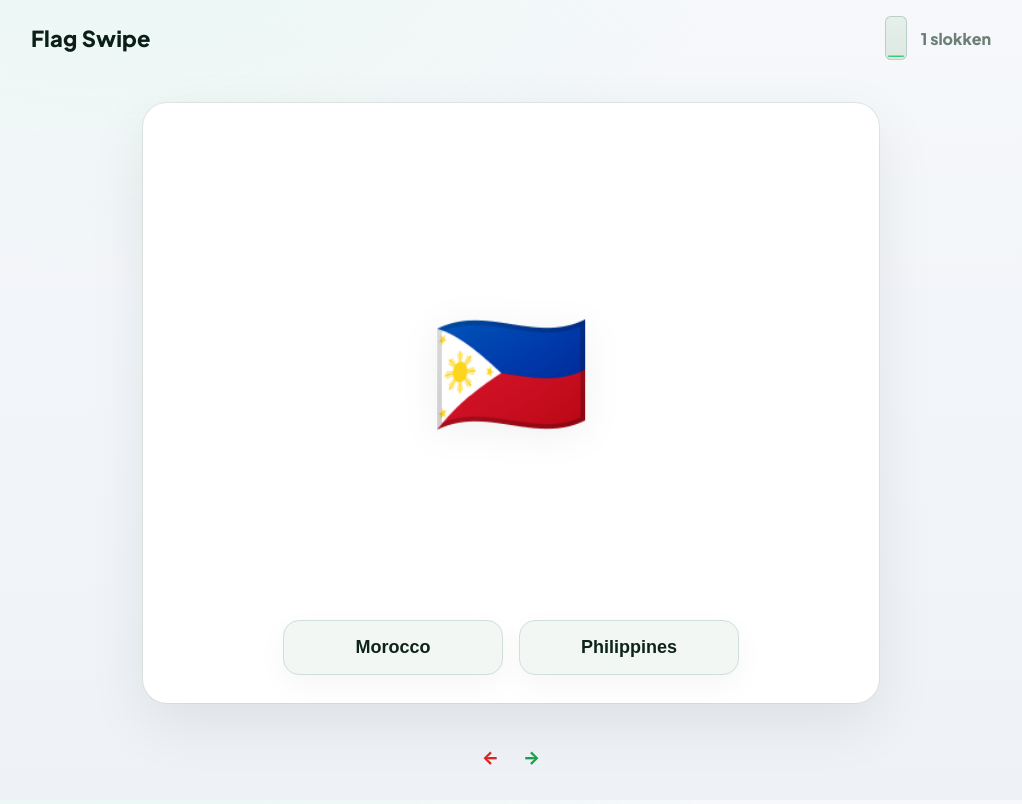
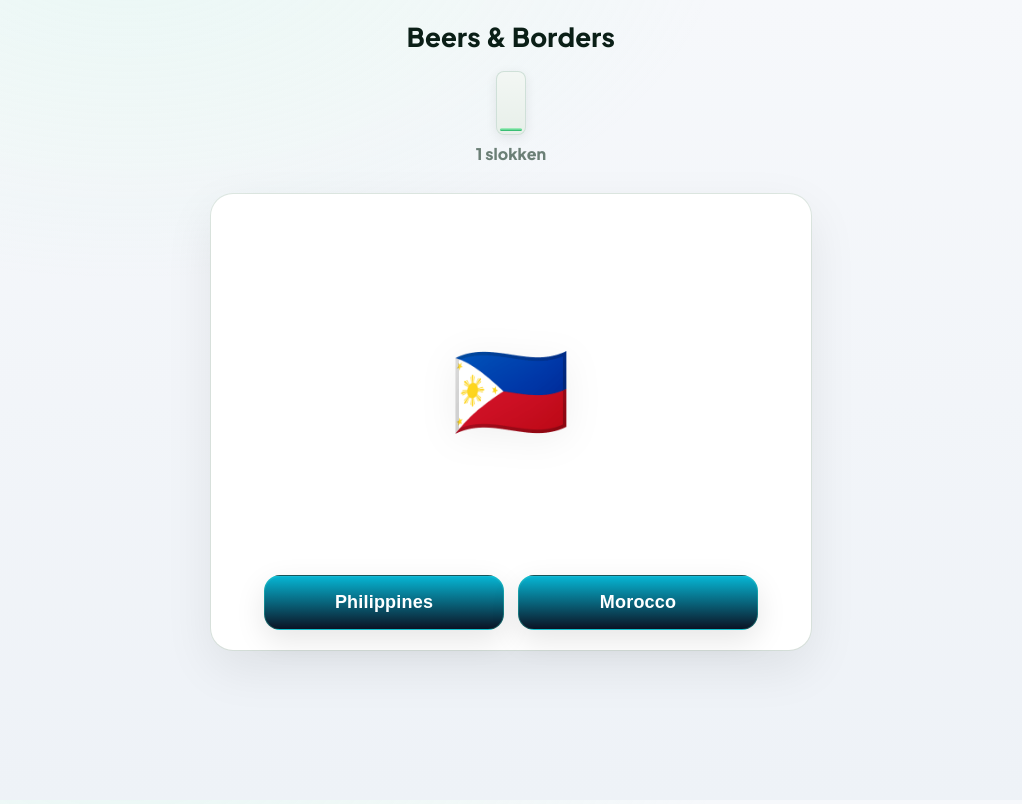
Before and after one commit to njderidder/FlagApp, a plain HTML site: page index.html in a window 1280 px wide. Both pictures are taken after a click on the button "Start". Shown: the whole page, without its empty margins (129-1151 px from the left). Drawn offline with Linux system fonts and the light colour scheme.

Commit message:
Update index.html

```diff
--- a/index.html
+++ b/index.html
@@ -3,7 +3,7 @@
 <head>
 <meta charset="utf-8" />
 <meta name="viewport" content="width=device-width, initial-scale=1" />
-<title>Flag Swipe — Kies het land</title>
+<title>Beers & Borders — Kies het land</title>
 <meta name="color-scheme" content="dark light" />
 <link rel="preconnect" href="https://fonts.gstatic.com" crossorigin>
 <link href="https://fonts.googleapis.com/css2?family=Plus+Jakarta+Sans:wght@400;600;800&display=swap" rel="stylesheet">
@@ -11,10 +11,11 @@
   :root{
     --bg1:#f6f8fb; --bg2:#eef2f7;
     --card:#ffffff; --ink:#0b1f17; --muted:#6b7f76;
-    --good:#16a34a; --bad:#ef4444;
-    --btn:#f3f7f4; --btn-ink:#0c241c; --btn-border:#cfe0d8;
+    --btn-ink:#ffffff; --btn-ring:#2dd4bf55;
+    --glass-stroke:#cfe0d8; --glass-fill1:#b5f0c6; --glass-fill2:#4cd186;
     --radius:18px; --ease:cubic-bezier(.2,.8,.2,1);
   }
+
   html,body{height:100%;margin:0}
   body{
     font-family:"Plus Jakarta Sans", system-ui, -apple-system, Segoe UI, Roboto, Arial;
@@ -24,57 +25,92 @@
       linear-gradient(180deg, var(--bg1), var(--bg2));
     overflow:hidden;
   }
-  .app{width:min(960px,96vw); height:min(880px,94vh); margin:2vh auto;
-    display:grid; grid-template-rows:auto 1fr auto; gap:16px;}
 
-  header{display:flex; align-items:center; justify-content:space-between; gap:12px}
-  .title{font-weight:800; letter-spacing:.2px; font-size:22px}
+  .app{
+    width:min(960px,96vw); height:min(900px,96vh);
+    margin:2vh auto;
+    display:grid; grid-template-rows:auto 1fr; gap:16px;
+  }
 
-  .hud{display:flex; align-items:center; gap:14px}
-  .cans{display:flex; align-items:flex-end; gap:6px}
-  .can{position:relative; width:22px; height:44px; border-radius:6px;
-    background:linear-gradient(180deg,#e7efe9,#dde9e3); box-shadow:inset 0 0 0 1px #b9cfc3; overflow:hidden}
-  .fill{position:absolute; left:3px; right:3px; bottom:3px; height:0%;
-    border-radius:4px; background:linear-gradient(180deg,#9ef6b2,#44d17a 70%,#22a65c);}
-  .streak{font-weight:800; color:var(--muted)}
+  /* Header */
+  header{
+    display:grid; grid-template-columns:1fr; align-items:center; gap:10px;
+    padding:4px 0 2px;
+    text-align:center;
+  }
+  .title{font-weight:800; letter-spacing:.2px; font-size:26px}
 
-  .stage{position:relative; display:grid; place-items:center;}
+  .hud-row{
+    display:flex; flex-direction:column; align-items:center; gap:8px;
+  }
+  .glasses-wrap{
+    display:flex; align-items:flex-end; gap:10px; flex-wrap:wrap;
+    min-height:72px;
+    justify-content:center; /* centreren van glazen */
+  }
+  .glass{
+    position:relative; width:30px; height:64px; border-radius:8px;
+    background:linear-gradient(180deg,#f3f7f4,#e7efe9);
+    box-shadow:inset 0 0 0 1px var(--glass-stroke), 0 3px 12px rgba(0,0,0,.08);
+    overflow:hidden;
+  }
+  .glass .fill{
+    position:absolute; left:4px; right:4px; bottom:4px; height:0%;
+    border-radius:6px;
+    background:linear-gradient(180deg,var(--glass-fill1),var(--glass-fill2) 70%,#22a65c);
+    transition:height .25s var(--ease);
+  }
+  .streak{font-weight:800; color:var(--muted); padding-bottom:4px}
+
+  /* Stage & kaart */
+  .stage{
+    position:relative; display:grid; align-content:start; justify-items:center;
+    padding-top:8px;
+  }
   .card{
-    width:min(680px,92vw); height:min(620px,68vh);
-    background:var(--card); border-radius:24px;
-    box-shadow:0 20px 60px rgba(0,0,0,.08), 0 0 0 1px #dfe9e3;
-    display:grid; grid-template-rows:1fr auto; gap:16px; padding:28px;
-    will-change:transform, opacity; user-select:none;
+    width:min(560px,92vw); height:min(440px,52vh);
+    background:var(--card); border-radius:22px;
+    box-shadow:0 18px 50px rgba(0,0,0,.08), 0 0 0 1px #dfe9e3;
+    display:grid; grid-template-rows: 1fr auto; gap:16px; padding:20px;
   }
-  .flag{font-size:min(20vmin,128px); display:grid; place-items:center; text-align:center;
-    filter:drop-shadow(0 6px 18px rgba(0,0,0,.06));}
+  .flag{
+    font-size:min(16vmin,96px); display:grid; place-items:center;
+    text-align:center; filter:drop-shadow(0 6px 18px rgba(0,0,0,.06));
+  }
 
-  .choices{display:flex; gap:16px; justify-content:center; align-items:center}
+  /* Knoppen */
+  .choices{
+    display:flex; gap:14px; justify-content:center; align-items:center; flex-wrap:wrap;
+    margin-top:auto;
+  }
   .btn{
-    appearance:none; border:1px solid var(--btn-border);
-    background:var(--btn); color:var(--btn-ink);
-    padding:16px 18px; border-radius:16px; font-weight:800; font-size:18px;
-    min-width:220px; cursor:pointer;
-    box-shadow:0 10px 30px rgba(0,0,0,.04);
-    transition:transform .08s var(--ease), box-shadow .12s var(--ease), border-color .12s, background .12s, color .12s;
+    appearance:none; border:1px solid var(--btn-ring);
+    background:linear-gradient(180deg,#06b6d4,#0b1324);
+    color:var(--btn-ink);
+    padding:16px 20px; border-radius:16px; font-weight:800; font-size:18px;
+    min-width:240px; cursor:pointer; letter-spacing:.2px;
+    box-shadow:
+      0 1px 0 #ffffff10 inset,
+      0 10px 30px rgba(0,0,0,.10),
+      0 0 0 0 rgba(34,211,238,.0);
+    transition:
+      transform .08s var(--ease),
+      box-shadow .15s var(--ease),
+      border-color .15s var(--ease),
+      filter .15s var(--ease);
   }
-  .btn:hover{transform:translateY(-1px); box-shadow:0 14px 38px rgba(0,0,0,.06)}
+  .btn:hover{
+    transform:translateY(-1px);
+    box-shadow:
+      0 1px 0 #ffffff10 inset,
+      0 14px 38px rgba(0,0,0,.14),
+      0 0 0 4px rgba(34,211,238,.20);
+    filter:saturate(110%);
+    border-color:#22d3eeaa;
+  }
   .btn:active{transform:translateY(1px) scale(.99)}
-  .btn.correct{border-color:#86efac; box-shadow:0 10px 30px #22c55e22}
-  .btn.wrong{border-color:#fecaca; box-shadow:0 10px 30px #ef444422}
 
-  .badge{position:absolute; top:18px; padding:10px 12px; border-radius:12px; font-weight:900;
-    transform:scale(.9); opacity:0; pointer-events:none;}
-  .badge.left{left:18px; background:#dcfce7; color:#16a34a; border:2px solid #86efac; transform:rotate(-3deg);}
-  .badge.right{right:18px; background:#fee2e2; color:#ef4444; border:2px solid #fecaca; transform:rotate(3deg);}
-
-  footer{display:flex; align-items:center; justify-content:center}
-  .keys{display:flex; gap:24px; align-items:center; font-weight:800}
-  .arrow{font-size:18px; display:flex; align-items:center; gap:8px}
-  .arrow.left{color:#dc2626}   /* rood */
-  .arrow.right{color:#16a34a}  /* groen */
-
-  /* Fail overlay (blijft staan tot klik/tap) */
+  /* Overlays */
   .fail-stage{position:fixed; inset:0; display:none; place-items:center;
     background:rgba(0,0,0,.55); z-index:9998; padding:24px}
   .fail-box{display:flex; flex-direction:column; align-items:center; gap:12px}
@@ -87,29 +123,28 @@
   .fail-text{font-weight:900; font-size:20px; color:#fafff7; text-shadow:0 2px 8px rgba(0,0,0,.5)}
   .fail-count{font-size:40px; font-weight:900; color:#e6ff68; text-shadow:0 4px 10px rgba(0,0,0,.7)}
 
-  /* Start overlay & sound gate */
   #startOverlay{position:fixed; inset:0; display:grid; place-items:center; background:rgba(0,0,0,.6); z-index:10000}
   .cta{padding:16px 28px; font-size:20px; font-weight:900; border-radius:14px; border:0; cursor:pointer;
     color:#021b10; background:linear-gradient(180deg,#a7f3d0,#34d399); box-shadow:0 10px 30px #22c55e44}
   .gate{position:fixed; bottom:16px; left:50%; transform:translateX(-50%);
     padding:10px 16px; background:#103a24; border-radius:999px; color:#d9ffdf; font-weight:800; z-index:10000; display:none}
 
-  /* Mobiel: knoppen onder elkaar, links rood, rechts groen */
-  @media (max-width:520px){
-    .card{height:64vh; padding:18px}
+  /* Mobiel */
+  @media (max-width:560px){
+    .glasses-wrap{min-height:64px}
+    .glass{width:26px; height:56px}
+    .card{height:54vh; padding:18px}
     .choices{flex-direction:column}
     .btn{min-width:unset; width:100%; font-size:16px}
-    .btn.left{background:#fee2e2; border-color:#fecaca; color:#7f1d1d}
-    .btn.right{background:#dcfce7; border-color:#86efac; color:#064e3b}
   }
 </style>
 </head>
 <body>
 <div class="app" role="application">
   <header>
-    <div class="title">Flag Swipe</div>
-    <div class="hud" aria-label="Streak">
-      <div class="cans" id="cans"></div>
+    <div class="title">Beers & Borders</div>
+    <div class="hud-row" aria-label="Streak">
+      <div class="glasses-wrap" id="glasses"></div>
       <div class="streak"><span id="sipCount">0</span> slokken</div>
     </div>
   </header>
@@ -118,20 +153,11 @@
     <div class="card" id="card">
       <div class="flag" id="flag" aria-live="polite">🏳️</div>
       <div class="choices">
-        <button class="btn left" id="leftBtn">Optie links</button>
-        <button class="btn right" id="rightBtn">Optie rechts</button>
+        <button class="btn" id="leftBtn">Optie links</button>
+        <button class="btn" id="rightBtn">Optie rechts</button>
       </div>
-      <div class="badge left">LINKS ✅</div>
-      <div class="badge right">RECHTS ❌</div>
     </div>
   </main>
-
-  <footer>
-    <div class="keys" aria-hidden="true">
-      <div class="arrow left">←</div>
-      <div class="arrow right">→</div>
-    </div>
-  </footer>
 </div>
 
 <!-- Start overlay -->
@@ -139,7 +165,7 @@
   <button class="cta" id="startBtn">Start</button>
 </div>
 
-<!-- Fail overlay (blijft staan tot klik/tap) -->
+<!-- Fail overlay -->
 <div class="fail-stage" id="failStage">
   <div class="fail-box">
     <div class="fail-pair" id="failPair"></div>
@@ -155,9 +181,9 @@
 
 <script>
 /* ---- Config ---- */
-const FAIL_SFX_PATH = "soundeffect.mp3";   // Zet je soundeffect.mp3 in dezelfde map
-const SIPS_PER_CAN  = 24;                  // 24 slokken per “biertje”
-const FAIL_MESSAGE  = "Oef… verkeerde keuze."; // Zet hier je eigen tekst
+const FAIL_SFX_PATH = "soundeffect.mp3";
+const SIPS_PER_GLASS = 24;
+const FAIL_MESSAGE  = "Oef… verkeerde keuze.";
 
 /* ---- Data ---- */
 const COUNTRIES = [
@@ -181,7 +207,7 @@ const COUNTRIES = [
   {name:"Liberia", iso:"LR"}, {name:"Honduras", iso:"HN"}, {name:"Nicaragua", iso:"NI"}, {name:"Panama", iso:"PA"}
 ];
 
-/* ---- Eenvoudige kleur-tags per land (dominante vlagkleuren) ---- */
+/* ---- Kleur-tags (voor look-alike matchups) ---- */
 const COLORS = {
   NL:['red','white','blue'], BE:['black','yellow','red'], DE:['black','red','yellow'],
   FR:['blue','white','red'], ES:['red','yellow'], IT:['green','white','red'], PT:['green','red','yellow'],
@@ -204,13 +230,12 @@ const COLORS = {
 };
 
 /* ---- State ---- */
-let streak = 1;         // start op 1 zoals jouw vorige game
+let streak = 1;
 let current = null;     // {iso, correct, left, right, side}
-let canInteract = false;
 let sfx = null;
 
-/* ---- Recent hoofdvlaggen (no-repeat window = 10) ---- */
-const recentMainISOs = [];     // queue
+/* ---- No-repeat window (10 hoofdvlaggen) ---- */
+const recentMainISOs = [];
 const recentMainSet  = new Set();
 function rememberMainISO(iso){
   recentMainISOs.push(iso);
@@ -238,38 +263,45 @@ function similarCountries(iso){
   });
 }
 
-/* Pick hoofdland a met anti-herhaling; b biased naar vergelijkbare kleuren */
+/* ---- Pairing: A random (excl. laatste 10), B MOET (indien mogelijk) minstens 1 kleur delen ---- */
 function pickPair(){
-  // a (hoofdvlag) zonder de laatste 10
   const candidates = COUNTRIES.filter(c => !recentMainSet.has(c.iso));
   const pool = candidates.length ? candidates : COUNTRIES;
   const a = sample(pool);
 
-  // b (tegenstander): 75% kans vergelijkbaar, anders random ≠ a
+  let similars = similarCountries(a.iso);
   let b;
-  const similars = similarCountries(a.iso);
-  const useSimilar = (similars.length && Math.random() < 0.75);
-  if(useSimilar){
+  if(similars.length){
     b = sample(similars);
   }else{
     do{ b = sample(COUNTRIES); } while(b.iso===a.iso);
   }
 
   const leftIsCorrect = Math.random()<.5;
-  return { iso:a.iso, correct:a.name, left:leftIsCorrect?a.name:b.name, right:leftIsCorrect?b.name:a.name, side:leftIsCorrect?"left":"right" };
+  return {
+    iso:a.iso,
+    correct:a.name,
+    left:leftIsCorrect?a.name:b.name,
+    right:leftIsCorrect?b.name:a.name,
+    side:leftIsCorrect?"left":"right"
+  };
 }
 
-/* ---- Gauge (meerdere bierblikjes) ---- */
-const cansEl = document.getElementById('cans');
+/* ---- Gauge met GLASSEN ---- */
+const glassesEl = document.getElementById('glasses');
 const sipCountEl = document.getElementById('sipCount');
-function makeCan(percent){ const c=document.createElement('div'); c.className='can'; const f=document.createElement('div'); f.className='fill'; f.style.height=percent+'%'; c.appendChild(f); return c; }
+function makeGlass(percent){
+  const g=document.createElement('div'); g.className='glass';
+  const f=document.createElement('div'); f.className='fill'; f.style.height=percent+'%';
+  g.appendChild(f); return g;
+}
 function updateGauge(){
-  cansEl.innerHTML="";
+  glassesEl.innerHTML="";
   const total = streak;
-  const fullCans = Math.floor(total / SIPS_PER_CAN);
-  const remainder = total % SIPS_PER_CAN;
-  for(let i=0;i<fullCans;i++) cansEl.appendChild(makeCan(100));
-  cansEl.appendChild(makeCan((remainder===0 && total>0)?100:(remainder / SIPS_PER_CAN)*100));
+  const full = Math.floor(total / SIPS_PER_GLASS);
+  const rem  = total % SIPS_PER_GLASS;
+  for(let i=0;i<full;i++) glassesEl.appendChild(makeGlass(100));
+  glassesEl.appendChild(makeGlass((rem===0 && total>0)?100:(rem/SIPS_PER_GLASS)*100));
   sipCountEl.textContent = String(streak);
 }
 
@@ -277,9 +309,6 @@ function updateGauge(){
 const flagEl = document.getElementById('flag');
 const leftBtn = document.getElementById('leftBtn');
 const rightBtn = document.getElementById('rightBtn');
-const cardEl = document.getElementById('card');
-const badgeL = cardEl.querySelector('.badge.left');
-const badgeR = cardEl.querySelector('.badge.right');
 const startOverlay = document.getElementById('startOverlay');
 const startBtn = document.getElementById('startBtn');
 const gateBtn = document.getElementById('gateBtn');
@@ -295,51 +324,29 @@ function tryPlay(el){ const p = el.play(); if(p!==undefined){ p.catch(()=> gateB
 /* ---- Render ---- */
 function renderCard(){
   const next = pickPair();
-  rememberMainISO(next.iso); // hoofdvlag onthouden voor no-repeat
+  rememberMainISO(next.iso);
 
   current = next;
   flagEl.textContent = isoToFlag(current.iso);
   leftBtn.textContent = current.left;
   rightBtn.textContent = current.right;
-  [leftBtn,rightBtn].forEach(b=>{ b.classList.remove('correct','wrong'); b.disabled=false; });
-  badgeL.style.opacity=0; badgeR.style.opacity=0;
-  cardEl.style.transform='translateY(0) rotate(0deg)';
-  canInteract = true;
 }
 
 /* ---- Answers ---- */
 function answer(side){
-  if(!canInteract) return;
-  canInteract = false;
-
   const ok = (side === current.side);
-  const thisBtn = side==="left"? leftBtn : rightBtn;
-  const otherBtn = side==="left"? rightBtn : leftBtn;
-  thisBtn.classList.add(ok?'correct':'wrong');
-  otherBtn.classList.remove('correct','wrong');
-
-  const fling = ok ? (side==='left'?-520:520) : (side==='left'?-140:140);
-  const rot = side==='left' ? -8 : 8;
-  (side==='left'?badgeL:badgeR).style.opacity=1;
-
-  cardEl.style.transition='transform .24s var(--ease), opacity .24s var(--ease), filter .24s var(--ease)';
-  cardEl.style.transform=`translateX(${fling}px) rotate(${rot}deg)`;
-  cardEl.style.opacity = ok? 0 : .45;
-  cardEl.style.filter = ok? 'none' : 'grayscale(100%)';
 
   if(ok){
     streak++; updateGauge();
-    setTimeout(()=>{ cardEl.style.transition=''; cardEl.style.opacity=1; cardEl.style.filter='none'; renderCard(); }, 190);
+    renderCard();
   }else{
     const prev = streak;
-    // Tekst bovenin + streak
     const flagEmoji = isoToFlag(current.iso);
     const chosenName = side==='left' ? current.left : current.right;
     failPair.textContent = `Je koppelde ${flagEmoji} aan “${chosenName}” — correct was “${current.correct}”.`;
     failMsg.textContent = FAIL_MESSAGE;
 
     streak = 1; updateGauge();
-    // Laat overlay staan tot klik/tap
     try{ ensureSfx(); tryPlay(sfx); }catch(e){}
     failCount.textContent = String(prev);
     failStage.style.display='grid';
@@ -350,7 +357,6 @@ function answer(side){
       window.removeEventListener('touchstart', dismiss, true);
       renderCard();
     };
-    // klik/tap overal sluit overlay (kleine delay om accidental click te voorkomen)
     setTimeout(()=>{
       window.addEventListener('click', dismiss, true);
       window.addEventListener('touchstart', dismiss, true);
@@ -361,32 +367,8 @@ function answer(side){
 /* ---- Interactions ---- */
 leftBtn.addEventListener('click', ()=>answer('left'));
 rightBtn.addEventListener('click', ()=>answer('right'));
-window.addEventListener('keydown', e=>{
-  if(e.key==='ArrowLeft') answer('left');
-  if(e.key==='ArrowRight') answer('right');
-});
-
-// Swipe op de kaart (niet op knoppen)
-let dragging=false, startX=0, dx=0;
-cardEl.addEventListener('pointerdown', e=>{
-  if(e.target.closest('button')) return;
-  dragging=true; startX=e.clientX; dx=0;
-});
-cardEl.addEventListener('pointermove', e=>{
-  if(!dragging) return;
-  dx = e.clientX - startX;
-  cardEl.style.transform=`translateX(${dx}px) rotate(${dx/40}deg)`;
-});
-cardEl.addEventListener('pointerup', ()=>{
-  if(!dragging) return; dragging=false;
-  const th = Math.min(260, cardEl.clientWidth*0.22);
-  if(Math.abs(dx)>th){ answer(dx<0? 'left':'right'); }
-  else{ cardEl.style.transition='transform .16s var(--ease)'; cardEl.style.transform='translateX(0) rotate(0)'; setTimeout(()=>cardEl.style.transition='',160); }
-  dx=0;
-});
 
 /* ---- Start & Gate ---- */
-// Alleen listeners – geen dubbele consts meer:
 startBtn.addEventListener('click', ()=>{
   startOverlay.style.display='none';
   updateGauge();
```
